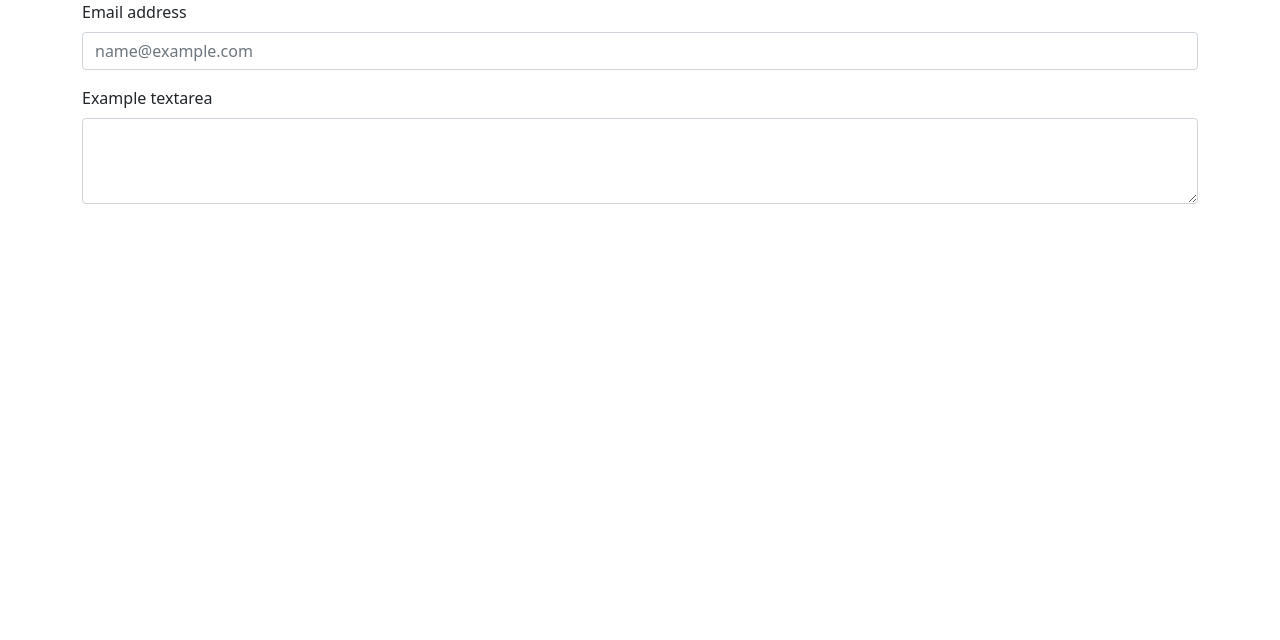
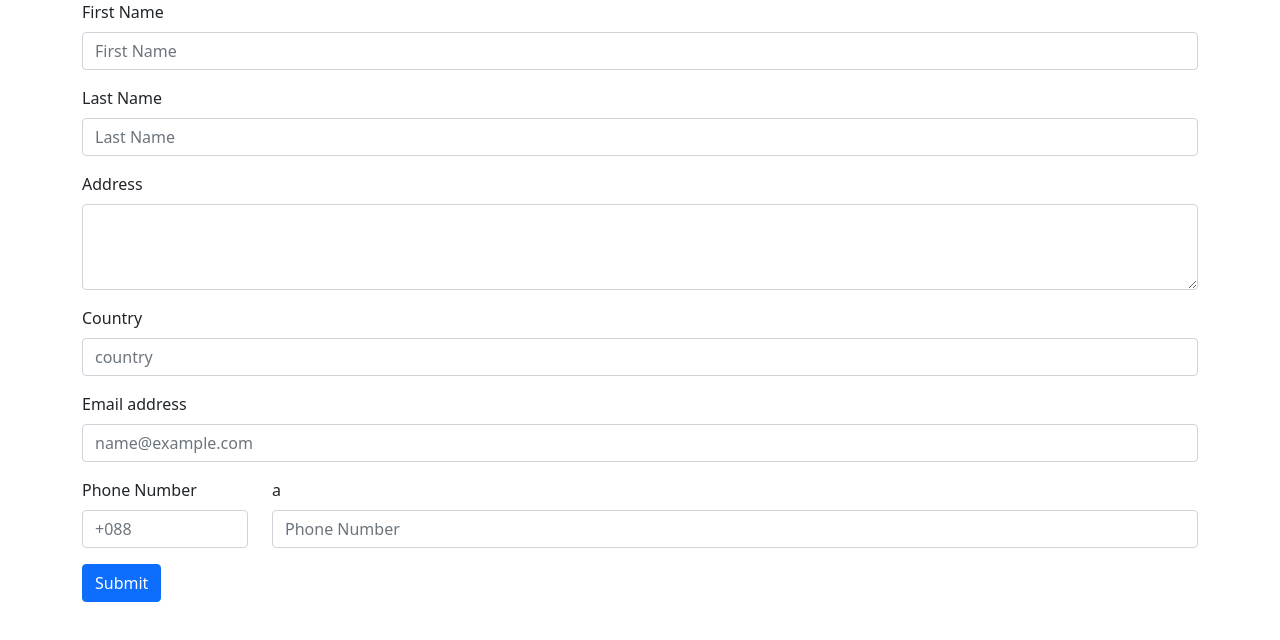
Before and after one commit to mazhars-git/react-news-app, a React (Create React App) app: page /feedback in a window 1280 px wide. Shown: the top 640 px of the page. Built offline with nearby package versions, Linux system fonts and the light colour scheme.

Commit message:
news data load

```diff
--- a/src/App.js
+++ b/src/App.js
@@ -10,12 +10,14 @@ import {
 } from "react-router-dom";
 import Home from './Components/Home/Home';
 import FeedbackForm from './Components/FeedbackForm/FeedbackForm';
+import AllNews from './Components/AllNews/AllNews';
 
 function App() {
   return (
     <Routes>
         <Route path="/" element={<Home />} />
         <Route path="/feedback" element={<FeedbackForm />} />
+        <Route path="/news" element={<AllNews />} />
     </Routes>
   );
 }
--- /dev/null
+++ b/src/Components/AllNews/AllNews.js
@@ -0,0 +1,22 @@
+import React, { useEffect, useState } from 'react';
+
+const AllNews = () => {
+    const [news, setNews] = useState([]);
+
+    useEffect(() => {
+        fetch('https://jsonplaceholder.typicode.com/posts')
+        .then(res => res.json())
+        .then(data => setNews(data))
+    }, [])
+
+    console.log(news)
+
+
+    return (
+        <div>
+
+        </div>
+    );
+};
+
+export default AllNews;
--- a/src/Components/FeedbackForm/FeedbackForm.js
+++ b/src/Components/FeedbackForm/FeedbackForm.js
@@ -3,14 +3,40 @@ import React from 'react';
 const FeedbackForm = () => {
     return (
         <div className="container">
-            <div class="mb-3">
-            <label for="exampleFormControlInput1" class="form-label">Email address</label>
-            <input type="email" class="form-control" id="exampleFormControlInput1" placeholder="name@example.com" />
-            </div>
-            <div class="mb-3">
-            <label for="exampleFormControlTextarea1" class="form-label">Example textarea</label>
-            <textarea class="form-control" id="exampleFormControlTextarea1" rows="3"></textarea>
-            </div>
+            <form class="row">
+                <div class="col-12 mb-3">
+                    <label for="firstName" class="form-label">First Name</label>
+                    <input type="text" class="form-control" id="firstName" placeholder="First Name" />
+                </div>
+                <div class="col-12 mb-3">
+                    <label for="LastName" class="form-label">Last Name</label>
+                    <input type="text" class="form-control" id="LastName" placeholder="Last Name" />
+                </div>
+                <div class="col-12 mb-3">
+                    <label for="address" class="form-label">Address</label>
+                    <textarea class="form-control" id="address" rows="3"></textarea>
+                </div>
+
+                <div class="col-12 mb-3">
+                    <label for="country" class="form-label">Country</label>
+                    <input type="text" class="form-control" id="country" placeholder="country" />
+                </div>
+                <div class="col-12 mb-3">
+                    <label for="exampleFormControlInput1" class="form-label">Email address</label>
+                    <input type="email" class="form-control" id="exampleFormControlInput1" placeholder="name@example.com" />
+                </div>
+                <div class="col-2 mb-3">
+                    <label for="phone" class="form-label">Phone Number</label>
+                    <input type="number" class="form-control" id="phone" placeholder="+088" />
+                </div>
+                <div class="col-10 mb-3">
+                    <label for="phone" class="form-label"> a</label>
+                    <input type="phone number" class="form-control" id="phone" placeholder="Phone Number" />
+                </div>
+                <div class="col-12">
+                    <button class="btn btn-primary" type="submit">Submit</button>
+                </div>
+            </form>
         </div>
     );
 };
```
Also changed, not shown: src/Components/AllNews/News.js (added, +11 -0 lines).
